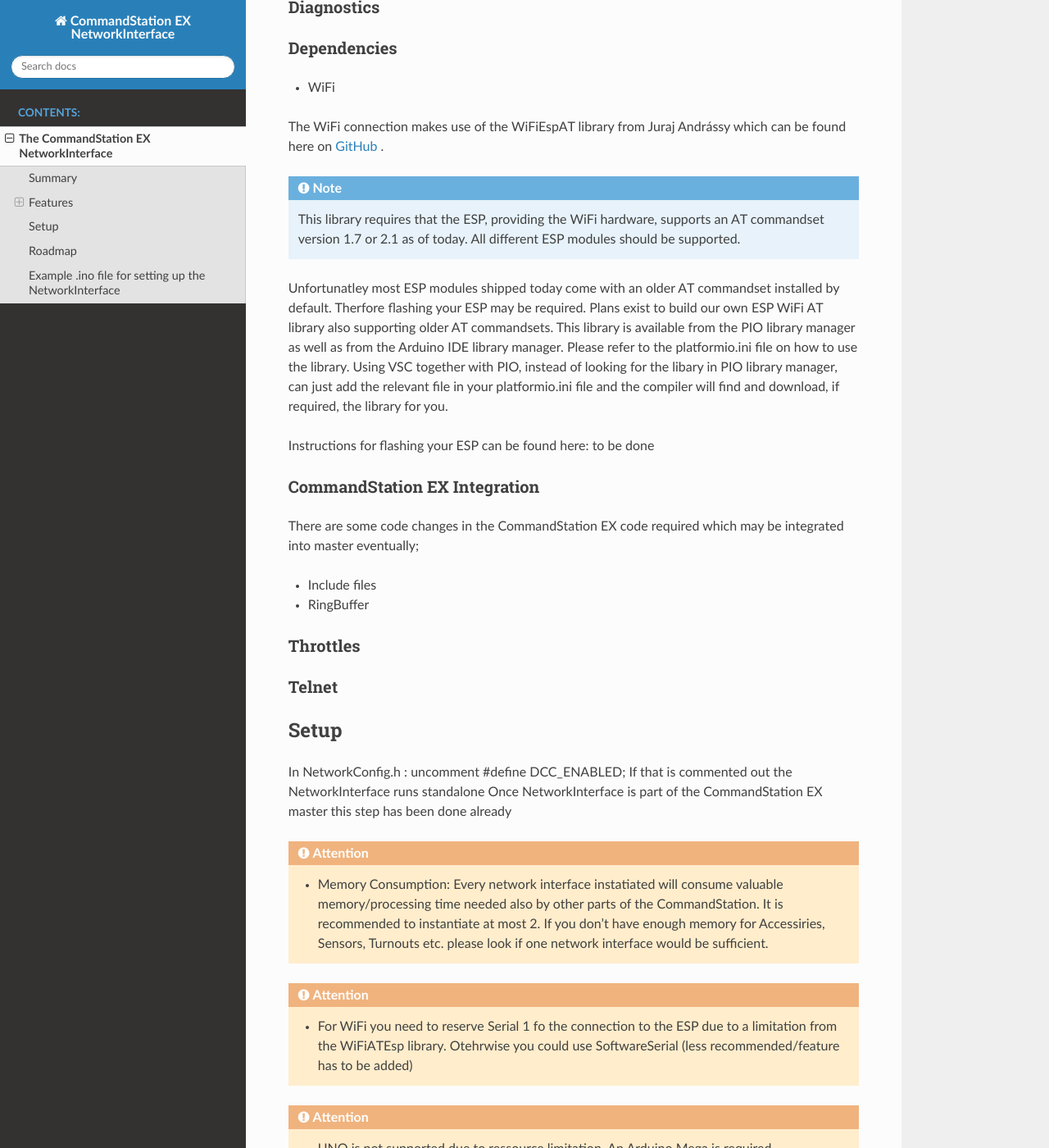
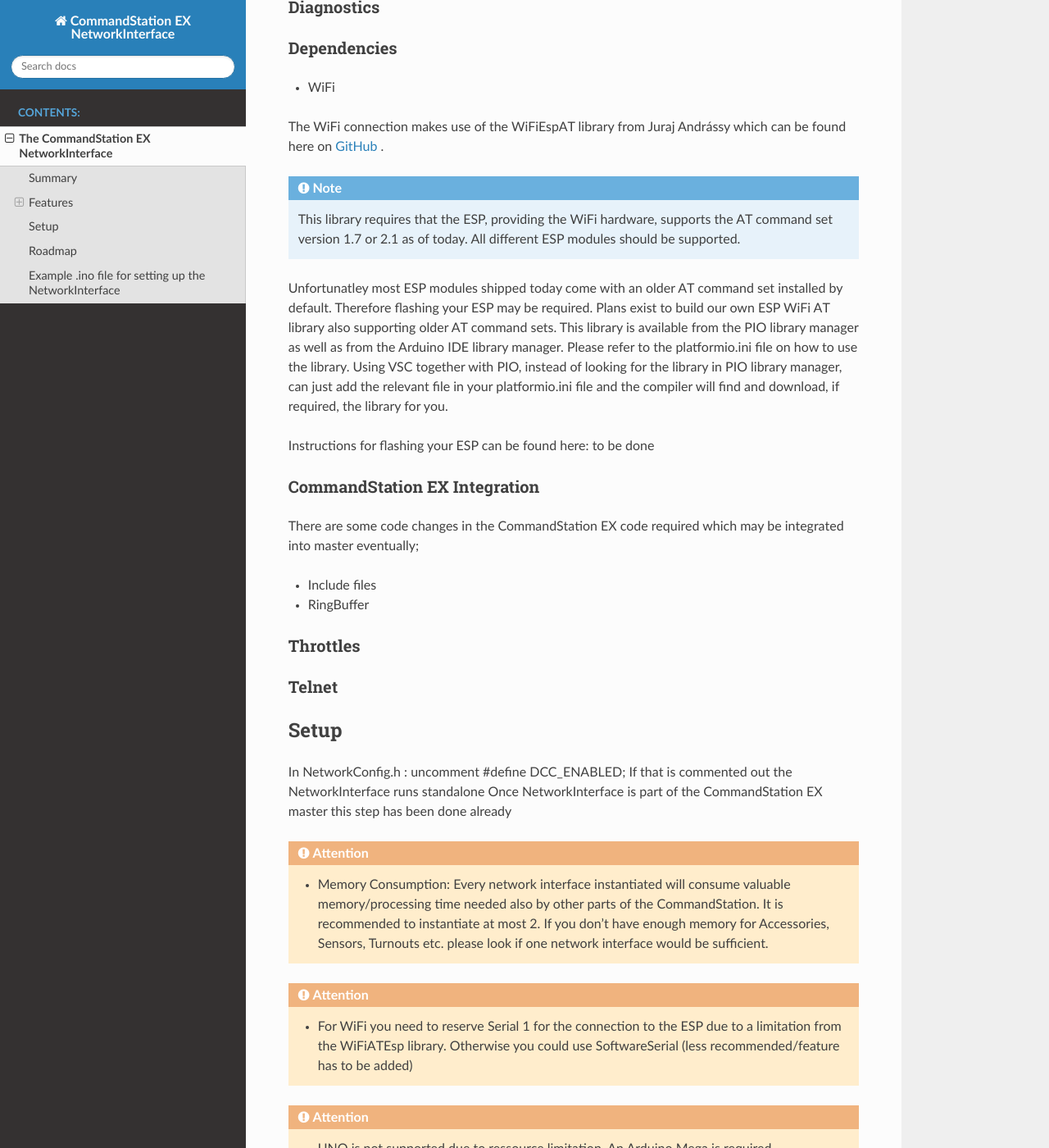
Before and after one commit to grbba/DoxyBreatheSphinx, a Sphinx documentation site: the page built from docs/CSNetworkInterface.rst, in a window 1280 px wide and 1400 px high, scrolled down 1123 px. Shown: the whole window at 82% size. Built offline with Sphinx 7.4.7 and the Read the Docs theme 2.0.0, drawn with Linux system fonts in a browser that asks for light colours; pages that are not in the unit, such as notebooks, are missing from menus; some of the changed text lies outside the part shown.

Commit message:
spellcheck

```diff
--- a/docs/CSNetworkInterface.rst
+++ b/docs/CSNetworkInterface.rst
@@ -49,12 +49,12 @@
 
 The WiFi connection makes use of the WiFiEspAT library from Juraj Andrássy which can be found here on `GitHub <https://github.com/jandrassy/WiFiEspAT>`_ .
 
-.. note:: This library requires that the ESP, providing the WiFi hardware, supports an AT commandset version 1.7 or 2.1 as of today. All different ESP modules should be supported.
+.. note:: This library requires that the ESP, providing the WiFi hardware, supports the AT command set version 1.7 or 2.1 as of today. All different ESP modules should be supported.
 
-Unfortunatley most ESP modules shipped today come with an older AT commandset installed by default. Therfore flashing your ESP may be required. Plans exist to build
-our own ESP WiFi AT library also supporting older AT commandsets.
+Unfortunatley most ESP modules shipped today come with an older AT command set installed by default. Therefore flashing your ESP may be required. Plans exist to build
+our own ESP WiFi AT library also supporting older AT command sets.
 This library is available from the PIO library manager as well as from the Arduino IDE library manager. Please refer to the platformio.ini file on how to use the library.
-Using VSC together with PIO, instead of looking for the libary in PIO library manager, can just add the relevant file in your platformio.ini file and the compiler will
+Using VSC together with PIO, instead of looking for the library in PIO library manager, can just add the relevant file in your platformio.ini file and the compiler will
 find and download, if required, the library for you.
 
 Instructions for flashing your ESP can be found here: to be done
@@ -80,8 +80,8 @@
 Once NetworkInterface is part of the CommandStation EX master this step has been done already
 
 
-.. attention:: * Memory Consumption: Every network interface instatiated will consume valuable memory/processing time needed also by other parts of the CommandStation. It is recommended to instantiate at most 2. If you don't have enough memory for Accessiries, Sensors, Turnouts etc. please look if one network interface would be sufficient.
-.. attention:: * For WiFi you need to reserve Serial 1 fo the connection to the ESP due to a limitation from the WiFiATEsp library. Otehrwise you could use SoftwareSerial (less recommended/feature has to be added)
+.. attention:: * Memory Consumption: Every network interface instantiated will consume valuable memory/processing time needed also by other parts of the CommandStation. It is recommended to instantiate at most 2. If you don't have enough memory for Accessories, Sensors, Turnouts etc. please look if one network interface would be sufficient.
+.. attention:: * For WiFi you need to reserve Serial 1 for the connection to the ESP due to a limitation from the WiFiATEsp library. Otherwise you could use SoftwareSerial (less recommended/feature has to be added)
 .. attention:: * UNO is not supported due to ressource limitation. An Arduino Mega is required.
 .. attention:: * Individual commands send shall not be longer than half of the MAX_ETH_BUFFER size in order to make sure that no command which spans two recieved packets is lost. The default settings should be sufficient for most use cases.
 
--- a/docs/conf.py
+++ b/docs/conf.py
@@ -41,6 +41,7 @@
     'sphinx.ext.viewcode',
     'sphinx_sitemap',
     'sphinx.ext.inheritance_diagram',
+    'sphinxcontrib.spelling',
     'breathe',
     'exhale'
 ]
```
Also changed, not shown: other parts of docs/CSNetworkInterface.rst (+2 -2 lines), docs/spelling_wordlist.txt (added), 2 other files.
